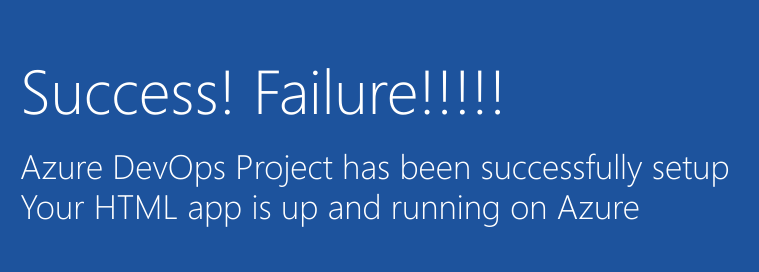
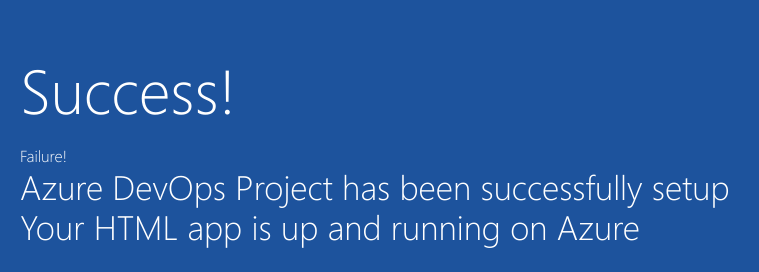
Before and after one commit to Prash-DevOps/sample-project, a plain HTML site: page index.html in a window 1280 px wide. Shown: the part 325-597 px from the top of the page, 205-964 px from the left. Drawn offline with Linux system fonts and the light colour scheme.

Commit message:
Failure added

```diff
--- a/index.html
+++ b/index.html
@@ -18,7 +18,8 @@
             </a>
         </div>
             <div class="content-body">
-                <div class="success-text">Success!  Failure!!!!!</div>
+                <div class="success-text">Success!</div>
+				<div class="failure-text">Failure!</div>
                 <div class="description line-1"> Azure DevOps Project has been successfully setup</div>
                 <div class="description line-2"> Your HTML app is up and running on Azure</div>
                 <div class="next-steps-container">
```
